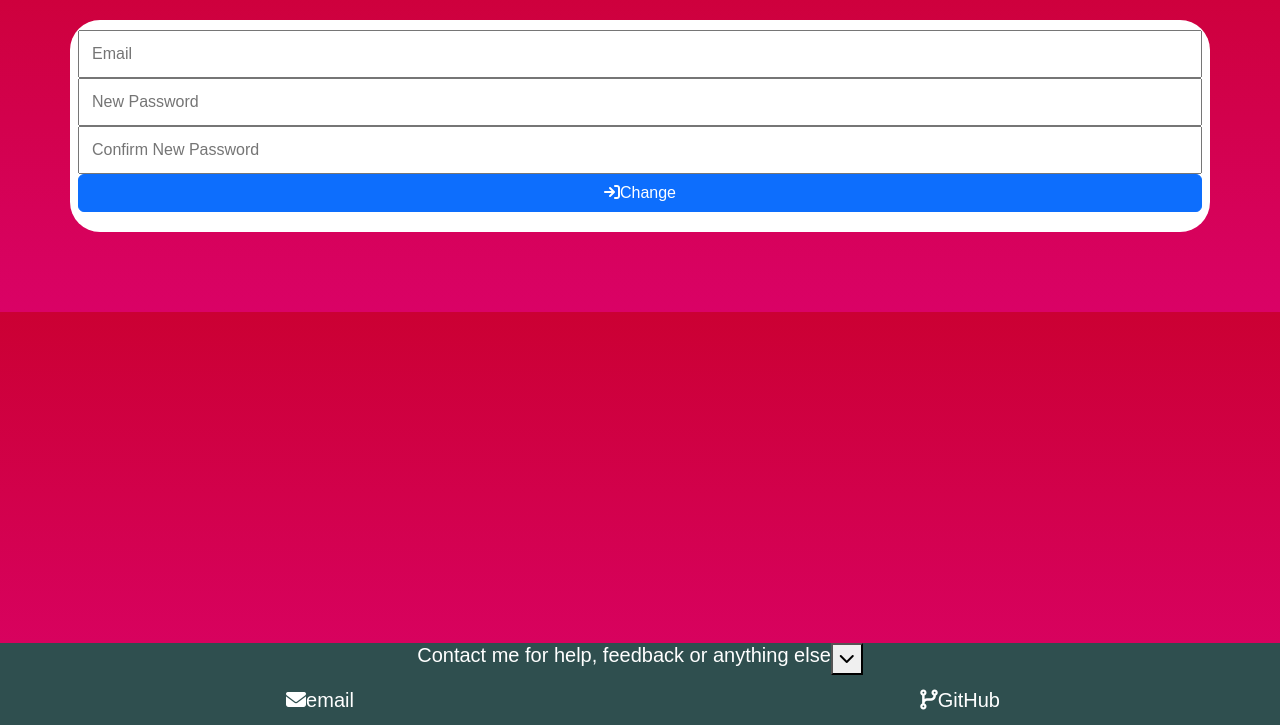
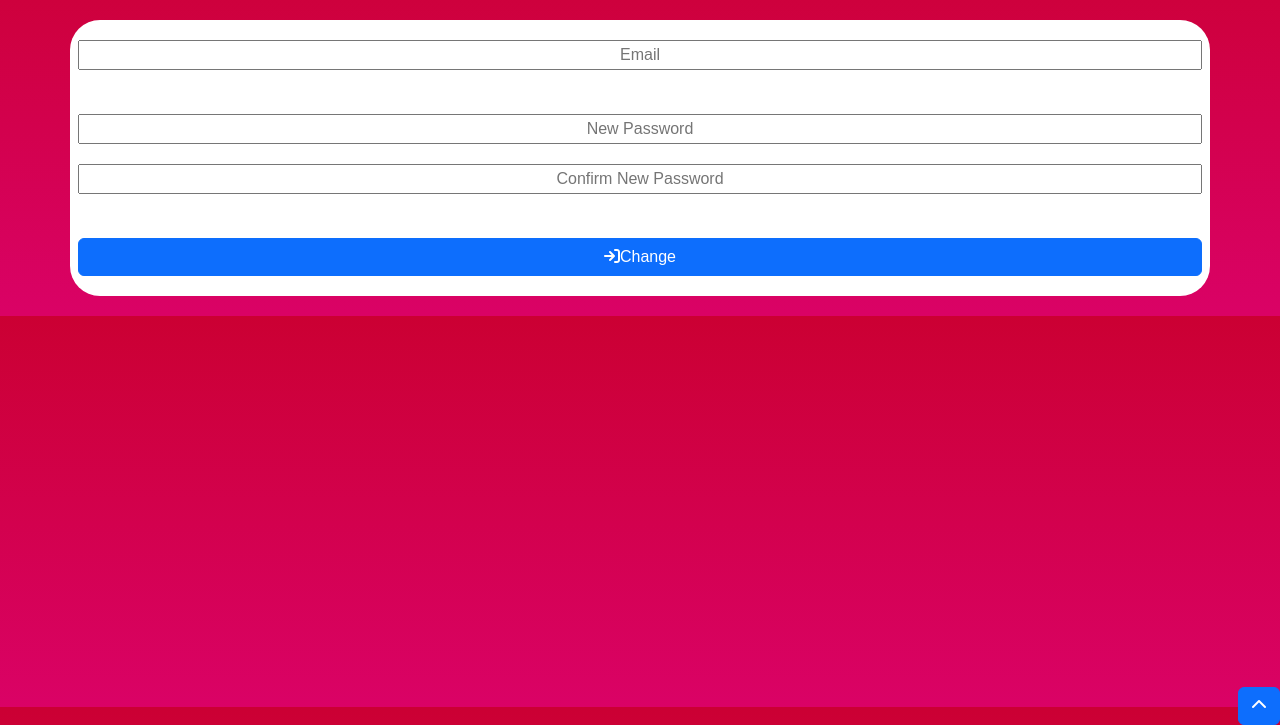
Before and after one commit to parsnips1966/WC22-Comp, a Flask app: page /forgotpassword in a window 1280 px wide. Shown: the part 75-800 px from the top of the page. Run offline with Flask 2, Linux system fonts and the light colour scheme; some libraries are stand-ins or nearby versions.

Commit message:
visual improvements

```diff
--- a/static/css/style.css
+++ b/static/css/style.css
@@ -55,10 +55,16 @@ img {
   width: 50px;
   height: 30px;
   margin: 10px;
+  border: 1px solid black;
 }
 
 a {
   font-size: 15px;
+}
+
+input {
+  margin-bottom: 20px;
+  text-align: center;
 }
 
 .content {
@@ -66,8 +72,6 @@ a {
   border-radius: 30px;
   margin: 20px;
   padding: 20px;
-  padding-top: 10px;
-  margin-bottom: 80px;
 }
 
 #homepage-buttons {
@@ -132,4 +136,15 @@ a {
   bottom: 0;
   right: 0;
 }
+
+#collapse {
+  margin: 0;
+}
+
+#cinematic-image {
+  border: none;
+  height: 300px;
+  width: 550px;
+  margin: 10px;
+}
 /*# sourceMappingURL=style.css.map */
--- a/static/css/style.scss
+++ b/static/css/style.scss
@@ -33,17 +33,20 @@ img {
     width: 50px;
     height: 30px;
     margin: 10px;
+    border: 1px solid black;
 }
 a {
     font-size: 15px;
+}
+input {
+    margin-bottom: 20px;
+    text-align: center;
 }
 .content {
     background-color: white;
     border-radius: 30px;
     margin: 20px;
     padding: 20px;
-    padding-top: 10px;
-    margin-bottom: 80px;
 }
 #homepage-buttons {
     width: 50%;
@@ -86,3 +89,12 @@ a {
     bottom: 0;
     right: 0;
 }
+#collapse {
+    margin: 0;
+}
+#cinematic-image {
+    border: none;
+    height: 300px;
+    width: 550px;
+    margin: 10px;
+}
--- a/templates/base.html
+++ b/templates/base.html
@@ -12,14 +12,14 @@
   <script src="https://ajax.googleapis.com/ajax/libs/jquery/3.6.0/jquery.min.js"></script>
   <script>
     $(document).ready(function() {
-      $("#expand").hide()
+      $("#footer").hide()
+      $("#expand").click(function() {
+        $("#footer").show()
+        $("#expand").hide()
+      })
       $("#collapse").click(function() {
         $("#footer").hide()
         $("#expand").show()
-      })
-      $("#expand").click(function() {
-        $(this).hide()
-        $("footer").show()
       })
     })
   </script>
@@ -43,7 +43,7 @@
 </header>
 
 <body>
-  <button id="expand"><i class="fas fa-chevron-up"></i></button>
+  <button class="btn btn-primary" id="expand"><i class="fas fa-chevron-up"></i></button>
   {% block body %} {% endblock %}
 </body>
 
@@ -51,7 +51,7 @@
   <div class="row">
     <div class="col aligned-center">
       <h3 class="text-white">Contact me for help, feedback or anything else</h3>
-      <button id="collapse"><i class="fas fa-chevron-down"></i></button>
+      <button class="btn btn-primary" id="collapse"><i class="fas fa-chevron-down"></i></button>
     </div>
   </div>
   <div class="row justify-content-center">
--- a/templates/forgotpassword.html
+++ b/templates/forgotpassword.html
@@ -3,14 +3,14 @@
 {% block body %}
 <form class="container content" action="{{ url_for('login') }}" method="POST">
     <div class="row">
-        <input name="email" type="email" id="emailinput" placeholder="Email"><br><br>
-    </div>
+        <input name="email" type="email" id="emailinput" placeholder="Email">
+    </div><br>
     <div class="row">
-        <input type="password" placeholder="New Password"><br><br>
-    </div>
+        <input type="password" placeholder="New Password">
+    </div><b></b>
     <div class="row">
-        <input type="password" placeholder="Confirm New Password"><br><br>
-    </div>
+        <input type="password" placeholder="Confirm New Password">
+    </div><br>
     <div class="row">
         <button class="btn btn-block btn-primary" type="submit"><i class="fas fa-arrow-right-to-bracket"></i>Change</button>
     </div>
--- a/templates/form.html
+++ b/templates/form.html
@@ -32,10 +32,10 @@ Predictions
             <p>{{countries[i*12+j]}}</p>
           </div>
           <div class="col-2 aligned-center">
-            <input name={{name}} type="number" min="0" max="50", value="{{predictions[0]}}">
+            <input class="no-margin" name={{name}} type="number" min="0" max="50", value="{{predictions[0]}}">
           </div>
           <div class="col-2 aligned-center">
-            <input name={{name2}} type="number" min="0" max="50", value="{{predictions[1]}}">
+            <input class="no-margin" name={{name2}} type="number" min="0" max="50", value="{{predictions[1]}}">
           </div>
           <div class="col-2 aligned-center">
             <p>{{countries[i*12+j+1]}}</p>
@@ -46,7 +46,7 @@ Predictions
         </div>
       {% endfor %}
     {% endfor %}
-
+    <br>
     <div class="row">
       <button class="btn btn-primary" type="submit"><i class="fas fa-circle-check"></i>Submit</button>
     </div>
```
Also changed, not shown: templates/home.html (+12 -2 lines), templates/login.html (+7 -7 lines), templates/signup.html (+9 -3 lines), 1 other file.
